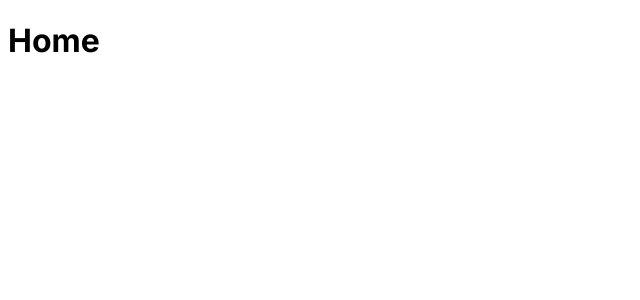
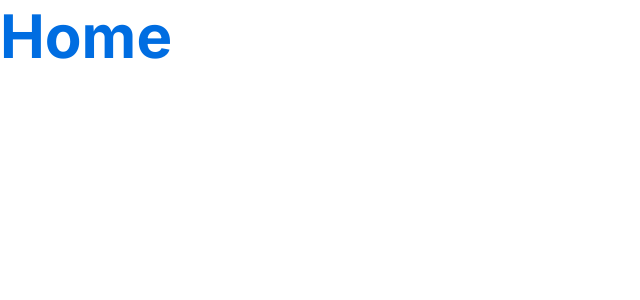
Before and after one commit to alexishadjian/olympics-gallery, a Next.js app: page / in a window 1280 px wide. Shown: the top 300 px of the page, without its empty margins (0-640 px from the left). Built offline with nearby package versions, Linux system fonts and the light colour scheme.

Commit message:
style: import starter, config prepend mixins

```diff
--- /dev/null
+++ b/app/_styles/colors.scss
@@ -0,0 +1,12 @@
+:root {
+    --white:      #FFFFFF;
+    --black:      #000000;
+    --gray:       #707171;
+    --mid-gray:   #808080;
+    --light-gray: #f2f1f4;
+    --blue:       #006de1;
+
+    --primary-color: var(--blue);
+    --font-color: var(--black);
+    --bg-color: var(--white);
+}
--- /dev/null
+++ b/app/_styles/generic.scss
@@ -0,0 +1,75 @@
+/***** Margin, padding *****/
+
+.m-0 { margin: 0 }
+
+.p-0 { padding: 0 }
+
+.mp-0 {
+    margin: 0;
+    padding: 0;
+}
+
+/***** Flex *****/
+
+.flex {
+    display: flex;
+
+    &.space     { justify-content: space-between }
+    &.center    { justify-content: center; align-items: center }
+    &.center-x  { justify-content: center }
+    &.center-y  { align-items: center }
+    &.start-y   { align-items: flex-start }
+    &.column    { flex-direction: column }
+    &.wrap      { flex-wrap: wrap }
+
+}
+
+/***** Gap *****/
+
+.gap-xxs { gap: var(--space-xxs) }
+.gap-xs  { gap: var(--space-xs) }
+.gap-s   { gap: var(--space-s) }
+.gap-m   { gap: var(--space-m) }
+.gap-l   { gap: var(--space-l) }
+.gap-xl  { gap: var(--space-xl) }
+.gap-xxl { gap: var(--space-xxl) }
+
+/***** Position *****/
+
+.is-relative { position: relative }
+.is-absolute { position: absolute }
+
+/***** Sizes *****/
+
+.w-full { width: 100% }
+.h-full { height: 100% }
+
+/***** Visibility *****/
+
+.is-hidden {
+    opacity: 0;
+    visibility: hidden;
+}
+
+.is-visible {
+    display: 1;
+    visibility: visible;
+}
+
+.on-mobile {
+    @include min(medium) {
+        display: none;
+    }
+}
+
+.on-desktop {
+    @include max(medium) {
+        display: none;
+    }
+}
+
+/***** Text align *****/
+
+.txt-left   { text-align: left }
+.txt-center { text-align: center }
+.txt-right  { text-align: right }
--- /dev/null
+++ b/app/_styles/global.scss
@@ -0,0 +1,44 @@
+@import 'colors';
+@import 'layout';
+@import 'typography';
+@import 'generic';
+
+
+*, *::before, *::after {
+    box-sizing: border-box;
+    margin: 0;
+    padding: 0;
+}
+
+html {
+    font-family: var(--font-din), Arial, Helvetica, sans-serif;
+    background-color: var(--bg-color);
+    color: var(--font-color);
+    scroll-behavior: smooth;
+}
+
+body {
+    display: flex;
+    flex-flow: column;
+    min-height: 100vh;
+}
+
+main {
+    flex-grow: 1;
+}
+
+button {
+    background: none;
+    border: none;
+    cursor: pointer;
+}
+
+img {
+    max-width: 100%;
+    display: block;
+    height: auto;
+}
+
+ul {
+    list-style: none;
+}
--- /dev/null
+++ b/app/_styles/layout.scss
@@ -0,0 +1,55 @@
+/*--------------------------------------------------------------
+Spaces
+--------------------------------------------------------------*/
+
+:root {
+    --space-xxs:  4px;
+    --space-xs:   8px;
+    --space-s:   16px;
+    --space-m:   20px;
+    --space-l:   40px;
+    --space-xl:  56px;
+    --space-xxl: 80px;
+}
+
+/*--------------------------------------------------------------
+Wrapper
+--------------------------------------------------------------*/
+
+.wrapper {
+    @include wrapper;
+}
+
+/*--------------------------------------------------------------
+Grid
+--------------------------------------------------------------*/
+
+.grid {
+    display: grid;
+    grid-template-columns: repeat(12, 1fr);
+    grid-row-gap: 0;
+}
+
+@mixin parse-columns($suffix: ''){
+    @for $i from 1 through 12 {
+        .#{$suffix}_#{$i}column {
+            grid-column: span #{$i};
+        }
+    }
+}
+
+@include min(tiny) {
+    @include parse-columns('t');
+}
+@include min(small) {
+    @include parse-columns('s');
+}
+@include min(medium) {
+    @include parse-columns('m');
+}
+@include min(large) {
+    @include parse-columns('l');
+}
+@include min(wide) {
+    @include parse-columns('w');
+}
--- /dev/null
+++ b/app/_styles/mixins.scss
@@ -0,0 +1,38 @@
+/*--------------------------------------------------------------
+Breakpoints
+--------------------------------------------------------------*/
+
+$breakpoints: (
+    tiny:   0px,
+    small:  480px,
+    medium: 768px,
+    large:  1024px,
+    wide:   1280px
+);
+
+/*--------------------------------------------------------------
+Responsive
+--------------------------------------------------------------*/
+
+@mixin min($point) {
+    @media (min-width: map-get($breakpoints, $point)) { @content; }
+}
+
+@mixin max($point) {
+    @media (max-width: map-get($breakpoints, $point)) { @content; }
+}
+
+@mixin min-max($min, $max) {
+    @media (min-width: map-get($breakpoints, $min)) and (max-width: map-get($breakpoints, $max)) { @content; }
+}
+
+/*--------------------------------------------------------------
+Wrapper
+--------------------------------------------------------------*/
+
+@mixin wrapper {
+    max-width: 1400px;
+    margin-left: auto;
+    margin-right: auto;
+    width: 90%;
+}
--- /dev/null
+++ b/app/_styles/typography.scss
@@ -0,0 +1,43 @@
+/*--------------------------------------------------------------
+Weights
+--------------------------------------------------------------*/
+
+:root {
+    --font-regular: 400;
+    --font-semibold: 600;
+    --font-bold: 700;
+}
+
+/*--------------------------------------------------------------
+Headings
+--------------------------------------------------------------*/
+
+h1, h2, h3 {
+    // font-family: var(--font-din), Arial, Helvetica, sans-serif;
+    color: var(--primary-color);
+}
+
+h1, .h1 {
+    font-size: 60px;
+}
+
+h2, .h2 {
+    font-size: 40px;
+}
+
+h3, .h3 {
+    font-size: 30px;
+}
+
+/*--------------------------------------------------------------
+Others
+--------------------------------------------------------------*/
+
+p {
+    font-size: 16px;
+}
+
+a {
+    text-decoration: none;
+    color: var(--black);
+}
--- a/app/layout.tsx
+++ b/app/layout.tsx
@@ -10,7 +10,7 @@ import { Inter } from "next/font/google";
 const inter = Inter({ subsets: ["latin"] });
 
 //Style
-// import "./_styles/global.scss";
+import "./_styles/global.scss";
 
 
 export default function RootLayout({children}: Readonly<{children: React.ReactNode;}>) {
--- a/next.config.mjs
+++ b/next.config.mjs
@@ -1,4 +1,8 @@
 /** @type {import('next').NextConfig} */
-const nextConfig = {};
+const nextConfig = {
+    sassOptions: {
+        prependData: `@use '/app/_styles/mixins.scss' as *;`,
+    },
+};
 
 export default nextConfig;
```
